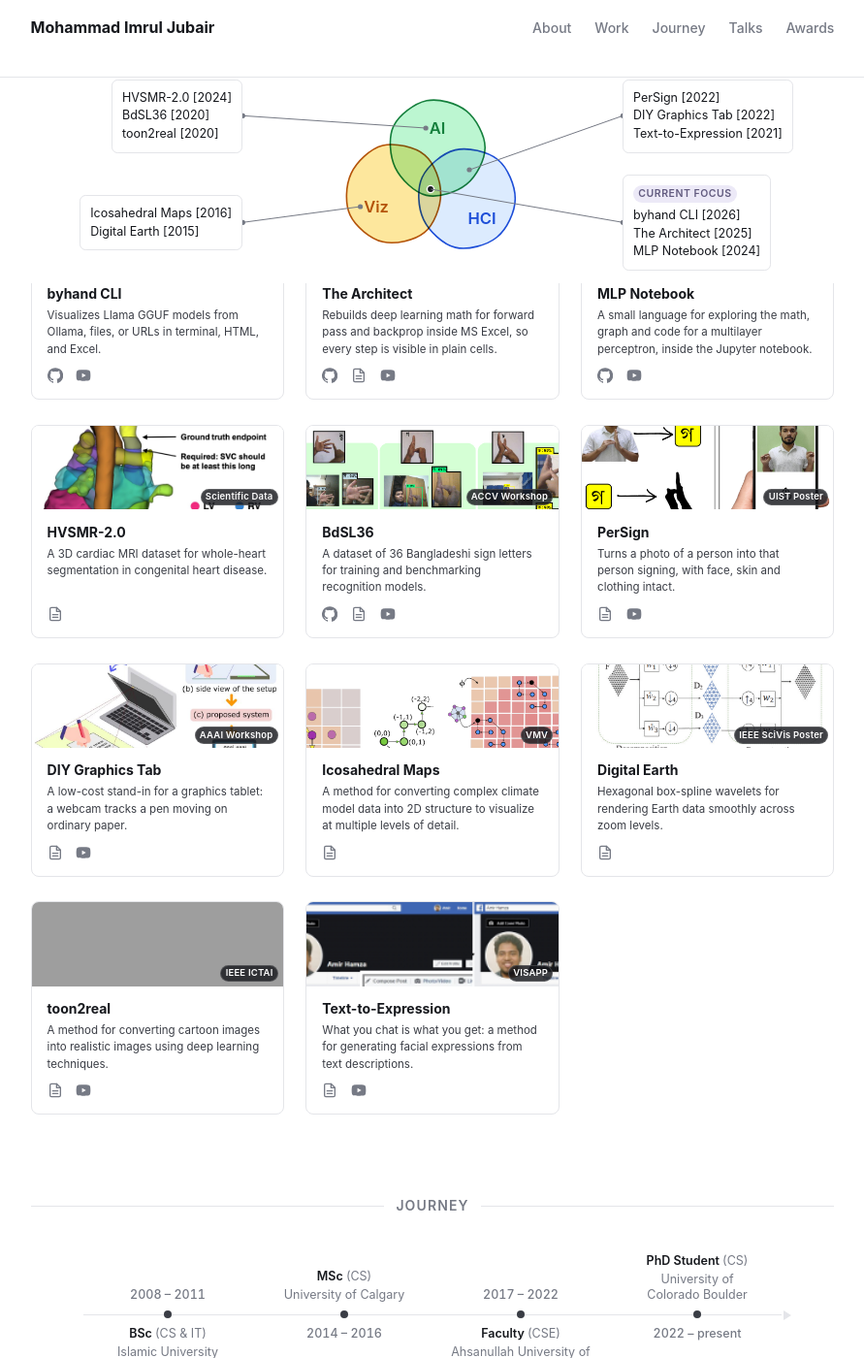
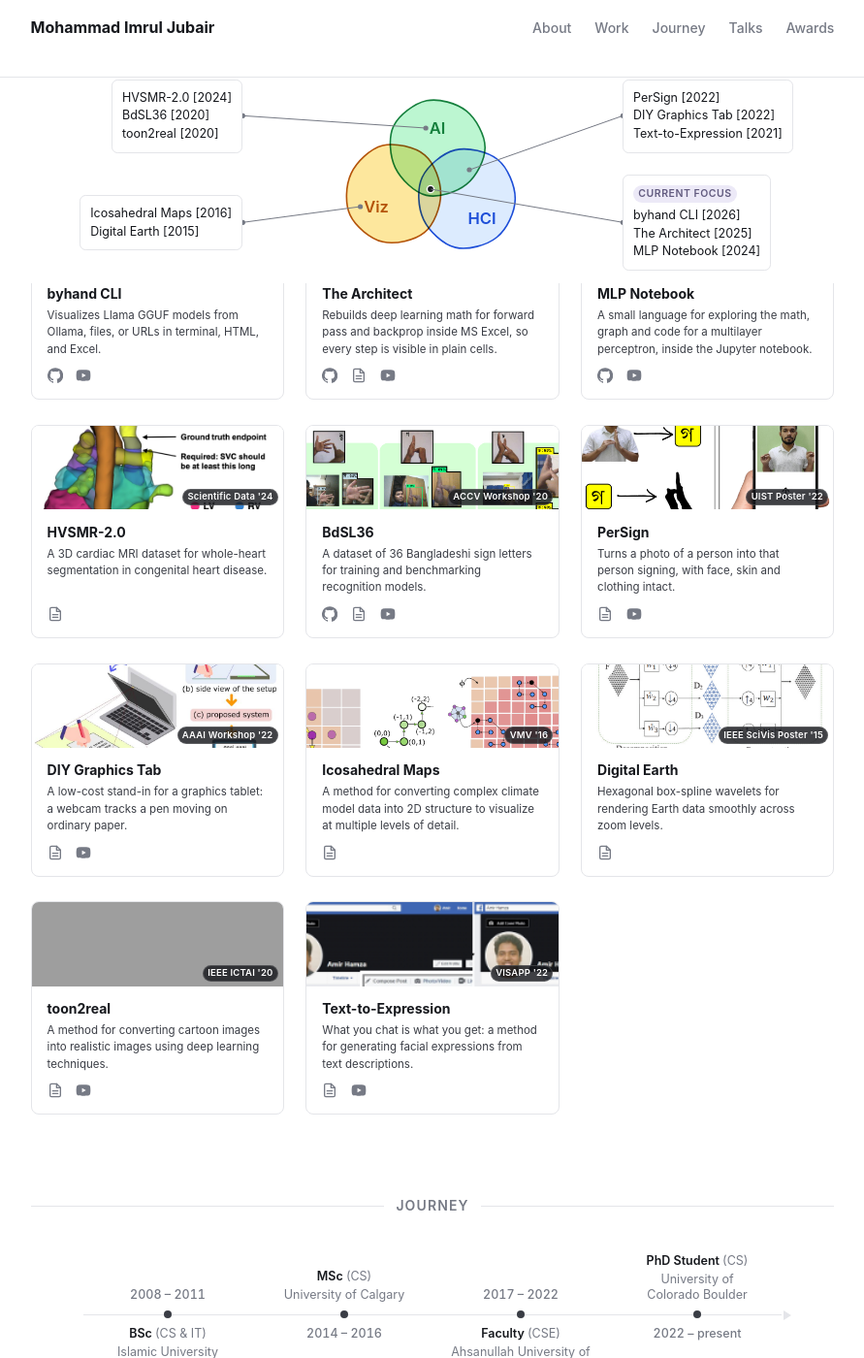
Before and after one commit to imruljubair/imruljubair.github.io, a Jekyll site: the page built from index.html, in a window 1280 px wide and 1400 px high, scrolled down 605 px. Shown: the whole window at 97% size, without its empty margins (194-1085 px from the left). Built offline with Jekyll 4.4.1, drawn with Linux system fonts in a browser that asks for light colours; grey boxes are pictures that could not be loaded.

Commit message:
Update projects.yml

```diff
--- a/_data/projects.yml
+++ b/_data/projects.yml
@@ -36,7 +36,7 @@
 - name: The Architect
   work: The Architect
   image: /assets/images/projects/architect.png
-  venue: Technical Report
+  venue: Technical Report '26
   description: >-
     Rebuilds deep learning math for forward pass and backprop inside MS Excel, so every step is
     visible in plain cells.
@@ -57,7 +57,7 @@
 - name: HVSMR-2.0
   work: HVSMR-2.0
   image: /assets/images/projects/hvsmr2.png
-  venue: Scientific Data
+  venue: Scientific Data '24
   description: >-
     A 3D cardiac MRI dataset for whole-heart segmentation in congenital heart
     disease.
@@ -67,7 +67,7 @@
 - name: BdSL36
   work: BdSL36
   image: /assets/images/projects/bdsl.png
-  venue: ACCV Workshop
+  venue: ACCV Workshop '20
   description: >-
     A dataset of 36 Bangladeshi sign letters for training and benchmarking
     recognition models.
@@ -79,7 +79,7 @@
 - name: PerSign
   work: PerSign
   image: /assets/images/projects/persign.png
-  venue: UIST Poster
+  venue: UIST Poster '22
   description: >-
     Turns a photo of a person into that person signing, with face, skin and
     clothing intact.
@@ -90,7 +90,7 @@
 - name: DIY Graphics Tab
   work: DIY Graphics Tab
   image: /assets/images/projects/diy.jpg
-  venue: AAAI Workshop
+  venue: AAAI Workshop '22
   description: >-
     A low-cost stand-in for a graphics tablet: a webcam tracks a pen moving on
     ordinary paper.
@@ -101,7 +101,7 @@
 - name: Icosahedral Maps
   work: Icosahedral Maps
   image: /assets/images/projects/icosa.png
-  venue: VMV
+  venue: VMV '16
   description: >-
     A method for converting complex climate model data into 2D structure to
     visualize at multiple levels of detail.
@@ -111,7 +111,7 @@
 - name: Digital Earth
   work: Digital Earth
   image: /assets/images/projects/earth.png
-  venue: IEEE SciVis Poster
+  venue: IEEE SciVis Poster '15
   description: >-
     Hexagonal box-spline wavelets for rendering Earth data smoothly across
     zoom levels.
@@ -121,7 +121,7 @@
 - name: toon2real
   work: toon2real
   image: /assets/images/projects/toon.png
-  venue: IEEE ICTAI
+  venue: IEEE ICTAI '20
   description: >-
     A method for converting cartoon images into realistic images using deep learning techniques.
   links:
@@ -131,7 +131,7 @@
 - name: Text-to-Expression
   work: Text-to-Expression
   image: /assets/images/projects/face.png
-  venue: VISAPP
+  venue: VISAPP '22
   description: >-
     What you chat is what you get: a method for generating facial expressions from text descriptions.
   links:
```
